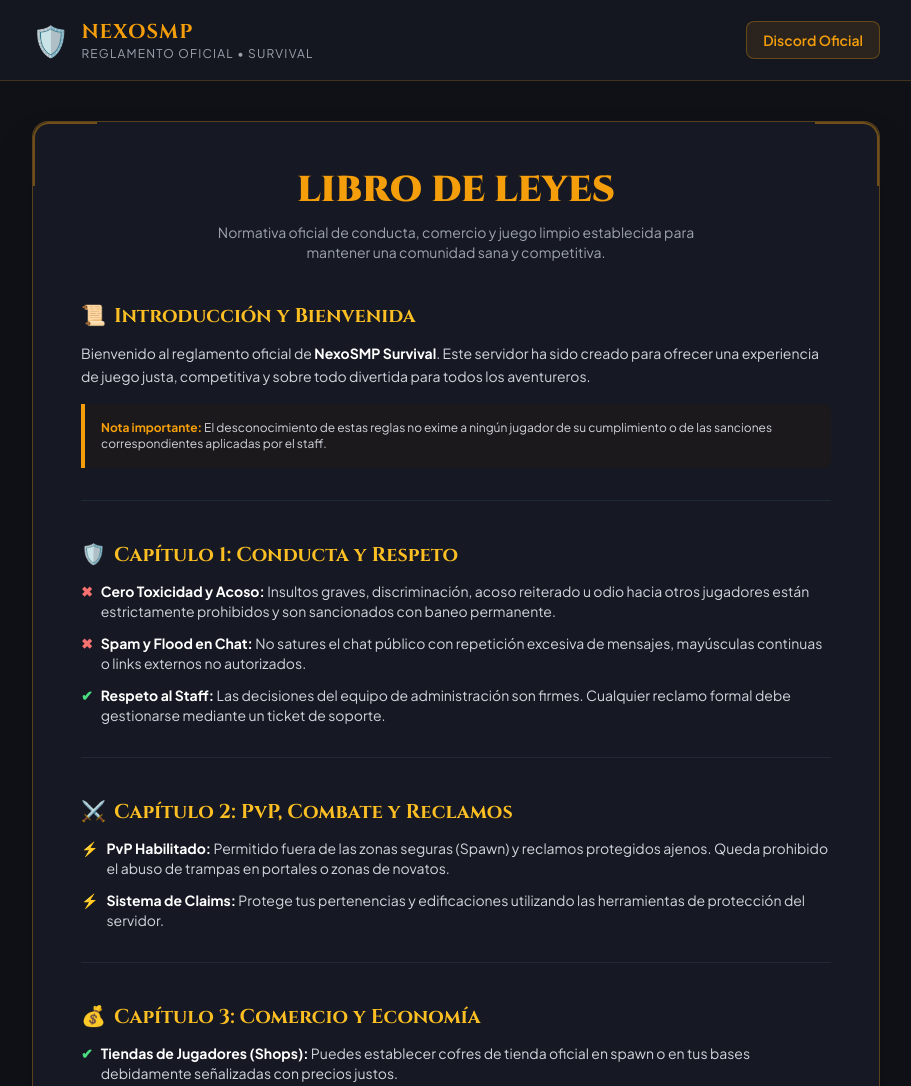
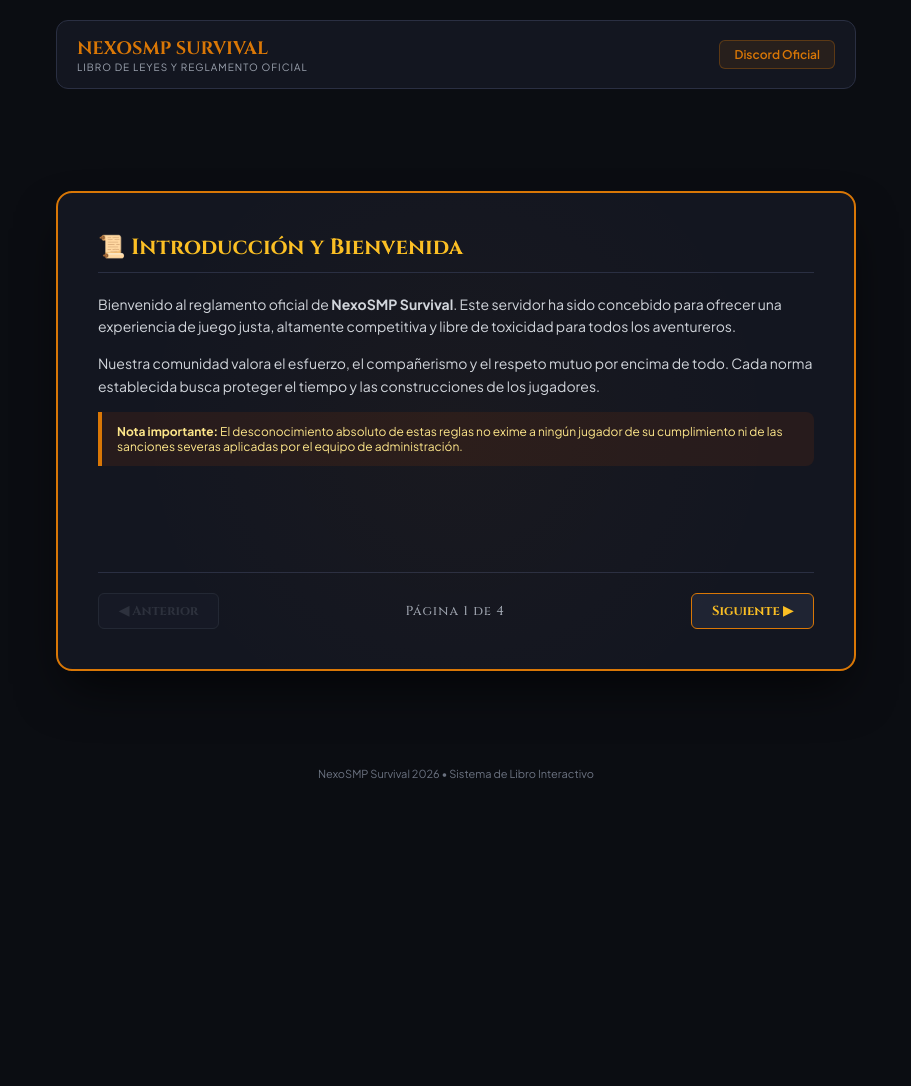
Before and after one commit to sangosepriv-crypto/nexosmp-reglas, a plain HTML site: page index.html in a window 1280 px wide. Shown: the top 1086 px of the page, without its empty margins (184-1095 px from the left). After the commit the page ends 800 px from the top, so only its background shows below. Drawn offline with nearby package versions, Linux system fonts and the light colour scheme.

Commit message:
Update index.html

```diff
--- a/index.html
+++ b/index.html
@@ -1,144 +1,286 @@
 <!DOCTYPE html>
-<html lang="es" class="h-full">
+<html lang="es">
 <head>
     <meta charset="UTF-8">
     <meta name="viewport" content="width=device-width, initial-scale=1.0">
-    <title>Reglamento Oficial - NexoSMP Survival</title>
-    <script src="https://cdn.tailwindcss.com"></script>
+    <title>Libro de Leyes - NexoSMP Survival</title>
     <link href="https://fonts.googleapis.com/css2?family=Cinzel:wght@500;700;900&family=Plus+Jakarta+Sans:wght@400;500;600;700&display=swap" rel="stylesheet">
+    <style>
+        * {
+            box-sizing: border-box;
+            margin: 0;
+            padding: 0;
+        }
+        body {
+            background-color: #0b0d12;
+            color: #d1d5db;
+            font-family: 'Plus Jakarta Sans', sans-serif;
+            min-height: 100vh;
+            display: flex;
+            flex-direction: column;
+            align-items: center;
+            justify-content: space-between;
+            padding: 20px;
+        }
+        header {
+            width: 100%;
+            max-width: 800px;
+            display: flex;
+            justify-content: space-between;
+            align-items: center;
+            padding: 15px 20px;
+            background-color: #131620;
+            border: 1px solid #2a2f42;
+            border-radius: 12px;
+            margin-bottom: 20px;
+        }
+        .logo-area h1 {
+            font-family: 'Cinzel', serif;
+            color: #d97706;
+            font-size: 18px;
+            font-weight: 700;
+        }
+        .logo-area p {
+            font-size: 10px;
+            color: #9ca3af;
+            text-transform: uppercase;
+            letter-spacing: 1px;
+        }
+        .discord-btn {
+            background-color: rgba(217, 119, 6, 0.1);
+            color: #d97706;
+            border: 1px solid rgba(217, 119, 6, 0.3);
+            padding: 6px 14px;
+            border-radius: 6px;
+            font-size: 12px;
+            font-weight: 600;
+            text-decoration: none;
+            transition: 0.2s;
+        }
+        .discord-btn:hover {
+            background-color: rgba(217, 119, 6, 0.2);
+        }
+
+        /* Contenedor del Libro */
+        .book-container {
+            width: 100%;
+            max-width: 800px;
+            background-color: #131620;
+            border: 2px solid #d97706;
+            border-radius: 16px;
+            box-shadow: 0 25px 50px -12px rgba(0, 0, 0, 0.7);
+            padding: 40px;
+            min-height: 480px;
+            display: flex;
+            flex-direction: column;
+            justify-content: space-between;
+            position: relative;
+            overflow: hidden;
+        }
+        .book-container::before {
+            content: '';
+            position: absolute;
+            top: 0; left: 0; right: 0; bottom: 0;
+            background: radial-gradient(circle at center, rgba(217, 119, 6, 0.03) 0%, transparent 70%);
+            pointer-events: none;
+        }
+
+        .page-content {
+            display: none;
+            animation: fadeIn 0.4s ease-in-out forwards;
+        }
+        .page-content.active {
+            display: block;
+        }
+
+        @keyframes fadeIn {
+            from { opacity: 0; transform: translateY(6px); }
+            to { opacity: 1; transform: translateY(0); }
+        }
+
+        .page-header {
+            font-family: 'Cinzel', serif;
+            color: #fbbf24;
+            font-size: 22px;
+            font-weight: 700;
+            margin-bottom: 20px;
+            padding-bottom: 10px;
+            border-bottom: 1px solid #2a2f42;
+            display: flex;
+            align-items: center;
+            gap: 10px;
+        }
+        .page-body p, .page-body li {
+            font-size: 14px;
+            line-height: 1.6;
+            color: #d1d5db;
+            margin-bottom: 15px;
+        }
+        .rule-card {
+            background-color: rgba(11, 13, 18, 0.5);
+            border: 1px solid #2a2f42;
+            padding: 12px 16px;
+            border-radius: 8px;
+            margin-bottom: 12px;
+        }
+        .red { color: #f87171; font-weight: bold; }
+        .green { color: #4ade80; font-weight: bold; }
+        .yellow { color: #facc15; font-weight: bold; }
+
+        .note-box {
+            background-color: rgba(120, 53, 15, 0.2);
+            border-left: 4px solid #d97706;
+            padding: 12px 15px;
+            border-radius: 0 8px 8px 0;
+            font-size: 12px;
+            color: #fde68a;
+            margin-top: 15px;
+        }
+
+        /* Controles de Páginas (Paso de página) */
+        .book-footer {
+            display: flex;
+            justify-content: space-between;
+            align-items: center;
+            border-top: 1px solid #2a2f42;
+            padding-top: 20px;
+            margin-top: 20px;
+        }
+        .nav-btn {
+            background-color: #1f2433;
+            color: #fbbf24;
+            border: 1px solid #d97706;
+            padding: 8px 20px;
+            border-radius: 6px;
+            font-family: 'Cinzel', serif;
+            font-weight: 700;
+            font-size: 13px;
+            cursor: pointer;
+            transition: 0.2s;
+        }
+        .nav-btn:hover:not(:disabled) {
+            background-color: #d97706;
+            color: #0b0d12;
+        }
+        .nav-btn:disabled {
+            opacity: 0.3;
+            cursor: not-allowed;
+            border-color: #4b5563;
+            color: #6b7280;
+        }
+        .page-indicator {
+            font-family: 'Cinzel', serif;
+            font-size: 13px;
+            color: #9ca3af;
+            letter-spacing: 1px;
+        }
+
+        footer.site-info {
+            font-size: 11px;
+            color: #6b7280;
+            margin-top: 15px;
+        }
+    </style>
+</head>
+<body>
+
+    <header>
+        <div class="logo-area">
+            <h1>NEXOSMP SURVIVAL</h1>
+            <p>Libro de Leyes y Reglamento Oficial</p>
+        </div>
+        <a href="https://discord.gg/nexosmp" target="_blank" class="discord-btn">Discord Oficial</a>
+    </header>
+
+    <div class="book-container">
+
+        <!-- PÁGINA 1: Introducción -->
+        <div class="page-content active" id="page-1">
+            <div class="page-header">📜 Introducción y Bienvenida</div>
+            <div class="page-body">
+                <p>Bienvenido al reglamento oficial de <strong>NexoSMP Survival</strong>. Este servidor ha sido concebido para ofrecer una experiencia de juego justa, altamente competitiva y libre de toxicidad para todos los aventureros.</p>
+                <p>Nuestra comunidad valora el esfuerzo, el compañerismo y el respeto mutuo por encima de todo. Cada norma establecida busca proteger el tiempo y las construcciones de los jugadores.</p>
+                <div class="note-box">
+                    <strong>Nota importante:</strong> El desconocimiento absoluto de estas reglas no exime a ningún jugador de su cumplimiento ni de las sanciones severas aplicadas por el equipo de administración.
+                </div>
+            </div>
+        </div>
+
+        <!-- PÁGINA 2: Capítulo 1 (Conducta) -->
+        <div class="page-content" id="page-2">
+            <div class="page-header">🛡️ Capítulo 1: Conducta y Respeto</div>
+            <div class="page-body">
+                <div class="rule-card">
+                    <span class="red">✖ Cero Toxicidad y Acoso:</span> Insultos graves, comentarios discriminatorios, acoso reiterado u odio hacia otros usuarios están terminantemente prohibidos y conllevan baneo permanente.
+                </div>
+                <div class="rule-card">
+                    <span class="red">✖ Spam y Flood en Chat:</span> No satures el chat público con repetición excesiva de texto, uso continuo de mayúsculas o enlaces externos no autorizados por el staff.
+                </div>
+                <div class="rule-card">
+                    <span class="green">✔ Respeto al Staff:</span> Las decisiones de los administradores y moderadores son firmes. Cualquier desacuerdo o reclamo debe tramitarse mediante un ticket de soporte formal.
+                </div>
+            </div>
+        </div>
+
+        <!-- PÁGINA 3: Capítulo 2 (PvP y Claims) -->
+        <div class="page-content" id="page-3">
+            <div class="page-header">⚔️ Capítulo 2: PvP, Combate y Claims</div>
+            <div class="page-body">
+                <div class="rule-card">
+                    <span class="yellow">⚡ PvP Habilitado:</span> Está permitido el combate fuera de las zonas seguras (Spawn) y de los reclamos ajenos. Queda prohibido el uso de trampas maliciosas en portales o zonas de novatos.
+                </div>
+                <div class="rule-card">
+                    <span class="yellow">⚡ Sistema de Claims:</span> Utiliza obligatoriamente las herramientas de protección de terrenos para asegurar tus pertenencias y bases. El robo o destrucción en zonas ajenas protegidas se sanciona gravemente.
+                </div>
+            </div>
+        </div>
+
+        <!-- PÁGINA 4: Capítulo 3 (Comercio) -->
+        <div class="page-content" id="page-4">
+            <div class="page-header">💰 Capítulo 3: Comercio y Economía</div>
+            <div class="page-body">
+                <div class="rule-card">
+                    <span class="green">✔ Tiendas de Jugadores:</span> Puedes establecer cofres de tienda oficial en las zonas designadas de spawn o en tus bases debidamente señalizadas con precios justos y transparentes.
+                </div>
+                <div class="rule-card">
+                    <span class="red">✖ Estafas y Fraudes:</span> Las estafas en transacciones pactadas mediante carteles o tiendas oficiales del servidor están totalmente prohibidas y se sancionan con devolución obligatoria o baneo.
+                </div>
+            </div>
+        </div>
+
+        <!-- Controles de Paso de Página -->
+        <div class="book-footer">
+            <button class="nav-btn" id="prevBtn" onclick="changePage(-1)" disabled>◀ Anterior</button>
+            <div class="page-indicator" id="pageIndicator">Página 1 de 4</div>
+            <button class="nav-btn" id="nextBtn" onclick="changePage(1)">Siguiente ▶</button>
+        </div>
+
+    </div>
+
+    <footer class="site-info">
+        <p>NexoSMP Survival 2026 • Sistema de Libro Interactivo</p>
+    </footer>
+
     <script>
-        tailwind.config = {
-            theme: {
-                extend: {
-                    colors: {
-                        medieval: {
-                            dark: '#0f1117',
-                            card: '#161923',
-                            leather: '#1f1a17',
-                            gold: '#f59e0b',
-                            goldlight: '#fbbf24',
-                        }
-                    },
-                    fontFamily: {
-                        cinzel: ['Cinzel', 'serif'],
-                        sans: ['Plus Jakarta Sans', 'sans-serif'],
-                    }
-                }
-            }
+        let currentPage = 1;
+        const totalPages = 4;
+
+        function changePage(direction) {
+            document.getElementById(`page-${currentPage}`).classList.remove('active');
+
+            currentPage += direction;
+
+            if (currentPage < 1) currentPage = 1;
+            if (currentPage > totalPages) currentPage = totalPages;
+
+            document.getElementById(`page-${currentPage}`).classList.add('active');
+
+            document.getElementById('pageIndicator').innerText = `Página ${currentPage} de ${totalPages}`;
+
+            document.getElementById('prevBtn').disabled = currentPage === 1;
+            document.getElementById('nextBtn').disabled = currentPage === totalPages;
         }
     </script>
-</head>
-<body class="bg-medieval-dark text-gray-200 font-sans min-h-full flex flex-col antialiased selection:bg-medieval-gold selection:text-black">
-
-    <!-- Header / Navbar -->
-    <header class="border-b border-medieval-gold/20 bg-medieval-card/85 backdrop-blur sticky top-0 z-50">
-        <div class="max-w-4xl mx-auto px-6 h-20 flex items-center justify-between">
-            <div class="flex items-center space-x-3">
-                <span class="text-3xl">🛡️</span>
-                <div>
-                    <h1 class="font-cinzel font-bold text-xl text-medieval-gold tracking-wider">NEXOSMP</h1>
-                    <p class="text-xs text-gray-400 tracking-widest uppercase">Reglamento Oficial • Survival</p>
-                </div>
-            </div>
-            <a href="https://discord.gg/nexosmp" target="_blank" class="px-4 py-2 bg-medieval-gold/10 hover:bg-medieval-gold/20 text-medieval-gold border border-medieval-gold/30 rounded-lg text-sm font-semibold transition-all">
-                Discord Oficial
-            </a>
-        </div>
-    </header>
-
-    <!-- Main Container -->
-    <main class="flex-grow max-w-4xl w-full mx-auto px-6 py-10">
-        <div class="bg-medieval-card border border-medieval-gold/30 rounded-2xl p-8 md:p-12 shadow-2xl relative overflow-hidden">
-            <!-- Decorative corner elements -->
-            <div class="absolute top-0 left-0 w-16 h-16 border-t-2 border-l-2 border-medieval-gold/40 rounded-tl-2xl"></div>
-            <div class="absolute top-0 right-0 w-16 h-16 border-t-2 border-r-2 border-medieval-gold/40 rounded-tr-2xl"></div>
-            <div class="absolute bottom-0 left-0 w-16 h-16 border-b-2 border-l-2 border-medieval-gold/40 rounded-bl-2xl"></div>
-            <div class="absolute bottom-0 right-0 w-16 h-16 border-b-2 border-r-2 border-medieval-gold/40 rounded-br-2xl"></div>
-
-            <div class="text-center mb-10">
-                <h2 class="font-cinzel text-3xl md:text-4xl font-extrabold text-medieval-gold mb-3">LIBRO DE LEYES</h2>
-                <p class="text-gray-400 text-sm max-w-lg mx-auto">Normativa oficial de conducta, comercio y juego limpio establecida para mantener una comunidad sana y competitiva.</p>
-            </div>
-
-            <!-- Content Sections -->
-            <div class="space-y-10 text-gray-300">
-
-                <!-- Capítulo 0 -->
-                <section class="border-b border-gray-800 pb-8">
-                    <h3 class="font-cinzel text-xl font-bold text-medieval-goldlight flex items-center gap-2 mb-3">
-                        <span>📜</span> Introducción y Bienvenida
-                    </h3>
-                    <p class="text-sm leading-relaxed mb-4">
-                        Bienvenido al reglamento oficial de <strong class="text-white">NexoSMP Survival</strong>. Este servidor ha sido creado para ofrecer una experiencia de juego justa, competitiva y sobre todo divertida para todos los aventureros.
-                    </p>
-                    <div class="bg-medieval-leather/60 border-l-4 border-medieval-gold p-4 rounded-r-lg text-xs text-gray-300">
-                        <strong class="text-medieval-gold">Nota importante:</strong> El desconocimiento de estas reglas no exime a ningún jugador de su cumplimiento o de las sanciones correspondientes aplicadas por el staff.
-                    </div>
-                </section>
-
-                <!-- Capítulo 1 -->
-                <section class="border-b border-gray-800 pb-8">
-                    <h3 class="font-cinzel text-xl font-bold text-medieval-goldlight flex items-center gap-2 mb-3">
-                        <span>🛡️</span> Capítulo 1: Conducta y Respeto
-                    </h3>
-                    <ul class="space-y-3 text-sm">
-                        <li class="flex items-start gap-2">
-                            <span class="text-red-400 font-bold">✖</span>
-                            <div><strong class="text-white">Cero Toxicidad y Acoso:</strong> Insultos graves, discriminación, acoso reiterado u odio hacia otros jugadores están estrictamente prohibidos y son sancionados con baneo permanente.</div>
-                        </li>
-                        <li class="flex items-start gap-2">
-                            <span class="text-red-400 font-bold">✖</span>
-                            <div><strong class="text-white">Spam y Flood en Chat:</strong> No satures el chat público con repetición excesiva de mensajes, mayúsculas continuas o links externos no autorizados.</div>
-                        </li>
-                        <li class="flex items-start gap-2">
-                            <span class="text-green-400 font-bold">✔</span>
-                            <div><strong class="text-white">Respeto al Staff:</strong> Las decisiones del equipo de administración son firmes. Cualquier reclamo formal debe gestionarse mediante un ticket de soporte.</div>
-                        </li>
-                    </ul>
-                </section>
-
-                <!-- Capítulo 2 -->
-                <section class="border-b border-gray-800 pb-8">
-                    <h3 class="font-cinzel text-xl font-bold text-medieval-goldlight flex items-center gap-2 mb-3">
-                        <span>⚔️</span> Capítulo 2: PvP, Combate y Reclamos
-                    </h3>
-                    <ul class="space-y-3 text-sm">
-                        <li class="flex items-start gap-2">
-                            <span class="text-yellow-400 font-bold">⚡</span>
-                            <div><strong class="text-white">PvP Habilitado:</strong> Permitido fuera de las zonas seguras (Spawn) y reclamos protegidos ajenos. Queda prohibido el abuso de trampas en portales o zonas de novatos.</div>
-                        </li>
-                        <li class="flex items-start gap-2">
-                            <span class="text-yellow-400 font-bold">⚡</span>
-                            <div><strong class="text-white">Sistema de Claims:</strong> Protege tus pertenencias y edificaciones utilizando las herramientas de protección del servidor.</div>
-                        </li>
-                    </ul>
-                </section>
-
-                <!-- Capítulo 3 -->
-                <section class="pb-4">
-                    <h3 class="font-cinzel text-xl font-bold text-medieval-goldlight flex items-center gap-2 mb-3">
-                        <span>💰</span> Capítulo 3: Comercio y Economía
-                    </h3>
-                    <ul class="space-y-3 text-sm">
-                        <li class="flex items-start gap-2">
-                            <span class="text-green-400 font-bold">✔</span>
-                            <div><strong class="text-white">Tiendas de Jugadores (Shops):</strong> Puedes establecer cofres de tienda oficial en spawn o en tus bases debidamente señalizadas con precios justos.</div>
-                        </li>
-                        <li class="flex items-start gap-2">
-                            <span class="text-red-400 font-bold">✖</span>
-                            <div><strong class="text-white">Estafas y Fraudes:</strong> Las estafas en transacciones pactadas mediante carteles o tiendas oficiales del servidor están prohibidas y sancionadas con devolución o baneo.</div>
-                        </li>
-                    </ul>
-                </section>
-
-            </div>
-        </div>
-    </main>
-
-    <!-- Footer -->
-    <footer class="border-t border-gray-800 bg-medieval-card/40 py-6 text-center text-xs text-gray-500">
-        <p>NexoSMP Survival 2026 • Diseñado con estilo épico medieval</p>
-    </footer>
 
 </body>
 </html>
```
